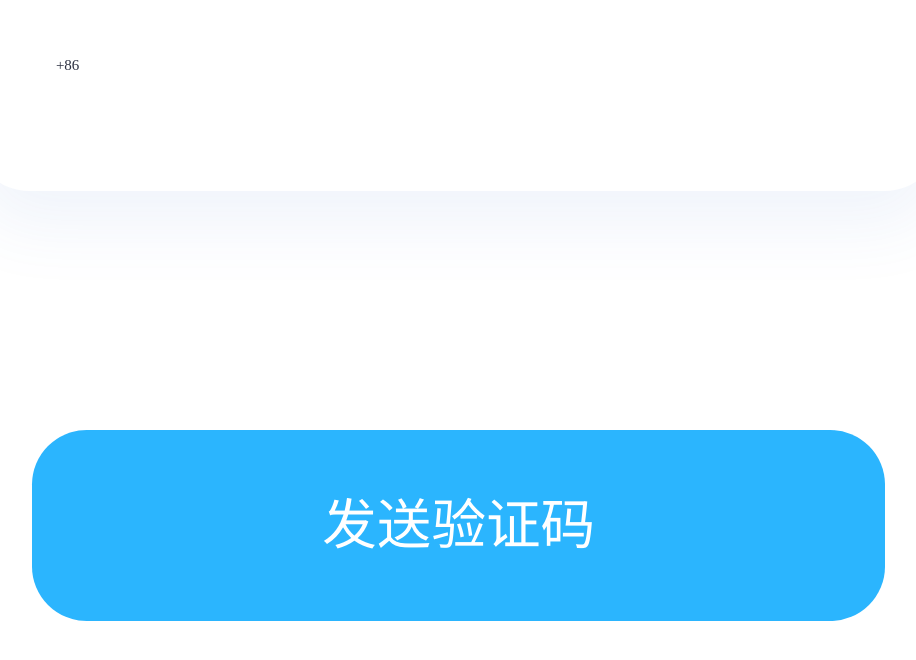
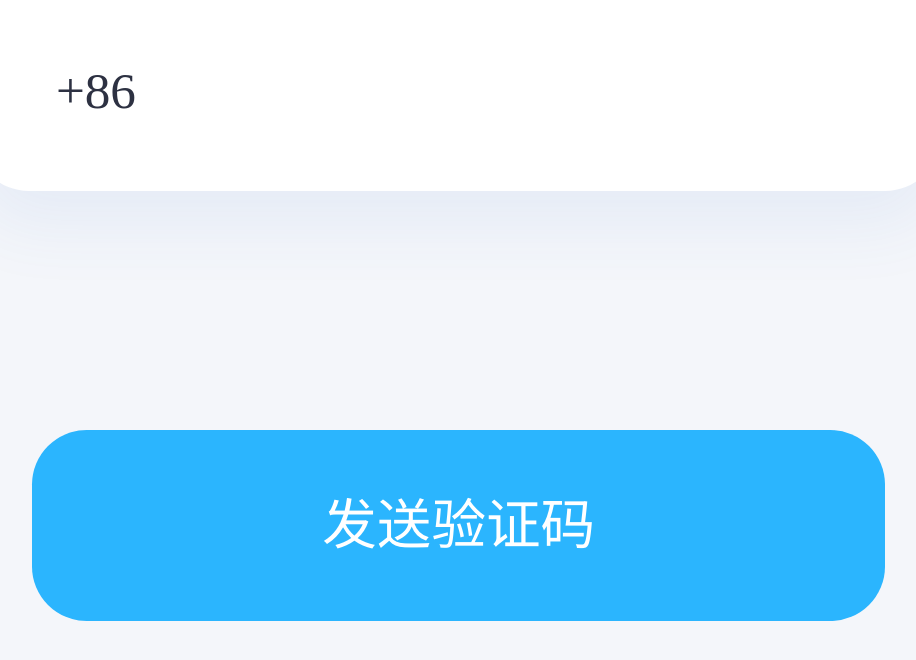
Before and after one commit to Lzb020306/Giftworld, a Vue app: page /verification in a window 1280 px wide. Shown: the part 1022-1682 px from the top of the page, without its empty margins (183-1099 px from the left). Before the commit the page ends 1643 px from the top, so only its background shows below. Built offline with nearby package versions, Linux system fonts and the light colour scheme.

Commit message:
注册页

```diff
--- a/src/components/verification-count.vue
+++ b/src/components/verification-count.vue
@@ -1,16 +1,12 @@
 <template>
-  <div>
+  <div class="vft">
     <div class="vft-top">
       <img :src="imgs" />
     </div>
     <p class="item">这里是sloganXXXXXXXXXXXXXX</p>
     <div class="text-box">
       <p>+86</p>
-      <input
-        type="text"
-        @keyup.enter="search"
-        @input="search($event)"
-        v-model="content"
+      <input type="text" @keyup.enter="search" @input="search($event)" v-model="content"
       />
       <button v-if="disjunctor" @click="empty()">
         <img :src="eliminate" />
@@ -29,6 +25,7 @@ export default {
       disjunctor: false,
       content: "",
       lite: "发送验证码",
+      code: "",
     };
   },
   mounted() {},
@@ -47,21 +44,38 @@ export default {
       this.content = "";
     },
     verification() {
-
-      let thet=this
+      if (/^1[3|4|5|8][0-9]\d{4,8}$/.test(this.content)) {
+        let thet = this;
         let nub = 10;
-      let add=setInterval(function () {
+        let add = setInterval(function () {
           nub--;
-        console.log(nub)
+          console.log(nub);
           if (nub != 0) {
-          console.log(this)
-          thet.lite = nub+"秒";
+            console.log(this);
+            thet.lite = nub + "秒";
           } else {
-          clearInterval(add)
+            clearInterval(add);
             thet.lite = "发送成功";
+            let code = "";
+            //设置长度，这里看需求，我这里设置了4
+            let codeLength = 4;
+            //设置随机字符
+            let random = new Array(0, 1, 2, 3, 4, 5, 6, 7, 8, 9);
+            //循环codeLength 我设置的4就是循环4次
+            for (let i = 0; i < codeLength; i++) {
+              //设置随机数范围,这设置为0 ~ 36
+              var index = Math.floor(Math.random() * 9);
+              //字符串拼接 将每次随机的字符 进行拼接
+              code += random[index];
             }
-      },1000);
-
+            //将拼接好的字符串赋值给展示的code
+            this.code = code;
+            alert("验证码为" + this.code);
+          }
+        }, 1000);
+      } else {
+        alert("请输入正确电话号码");
+      }
     },
   },
 };
@@ -100,19 +114,19 @@ export default {
   display: flex;
 }
 .text-box p {
-  width: 28px;
-  height: 21px;
-  font-size: 15px;
+  width: 0.56rem;
+  height: 0.42rem;
+  font-size: 0.3rem;
   font-family: PingFangSC-Regular, PingFang SC;
   font-weight: 400;
   color: #2d3142;
-  line-height: 21px;
+  line-height: 0.42rem;
   padding: 0.4rem 0 0 0.48rem;
 }
 .text-box input {
-  margin-left: 40px;
-  width: 97px;
-  font-size: 15px;
+  margin-left: 0.8rem;
+  width: 1.94rem;
+  font-size: 0.3rem;
   outline: none;
 }
 .text-box button {
--- a/src/page/index.vue
+++ b/src/page/index.vue
@@ -34,8 +34,8 @@
 	}
 
 	.box {
-		width: 375px;
-		height: 812px;
+		width: 7.5rem;
+		height: 16.24rem;
 		background: #FFFFFF;
 	}
 
--- a/src/page/verification.vue
+++ b/src/page/verification.vue
@@ -5,27 +5,22 @@
 </template>
 
 <script>
-import count from "../components/verification-count"
+import count from "../components/verification-count";
 export default {
   data() {
-        return {
-
-        };
+    return {};
   },
-    mounted() {
-
+  mounted() {},
+  methods: {},
+  components: {
+    count,
   },
-    methods: {
-
-    },
-    components:{
-        count
-    }
 };
 </script>
 <style  scoped>
-    .box{
+.box {
+  width: 7.5rem;
+  height: 16.24rem;
   background: #f4f6fa;
-
 }
 </style>
```
Lines whose indentation alone changed are shown as unchanged.
